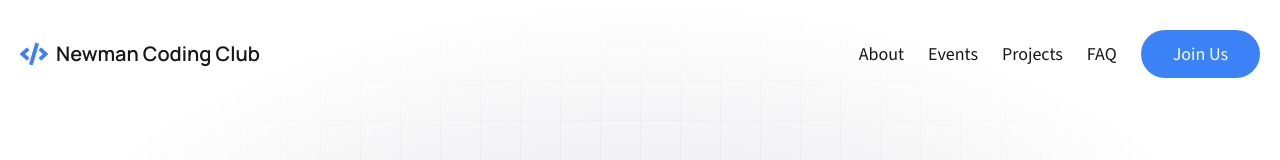
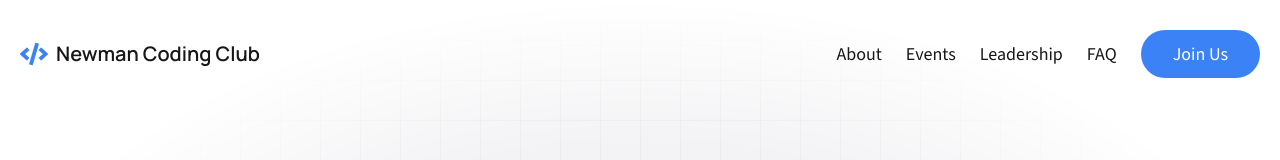
Before and after one commit to mrmorgan-i/newmancodingclub, a Next.js app: page / in a window 1280 px wide. Shown: the top 160 px of the page. Built offline with nearby package versions, Linux system fonts and the light colour scheme.

Commit message:
hiding-project-section-for-now

```diff
--- a/src/components/CTA.tsx
+++ b/src/components/CTA.tsx
@@ -103,7 +103,7 @@ const CTA: React.FC = () => {
                                         {!isValidEmail && (
                                             <p className="mt-1 text-left text-red-400 text-sm">{errorMessage}</p>
                                         )}
-                                        <p className="mt-1 text-left text-white/60 text-xs">Please use your Newman University email address</p>
+                                        <p className="mt-1 text-left text-white/60 text-xs">Help us fight bots! Please use your Newman University email address</p>
                                     </div>
                                     <div>
                                         <select
@@ -112,7 +112,8 @@ const CTA: React.FC = () => {
                                         >
                                             <option value="" className="bg-gray-800">Your Major (Optional)</option>
                                             <option value="cs" className="bg-gray-800">Computer Science</option>
-                                            <option value="it" className="bg-gray-800">Information Technology</option>
+                                            <option value="it" className="bg-gray-800">Data Analytics</option>
+                                            <option value="it" className="bg-gray-800">Other (STEM)</option>
                                             <option value="other" className="bg-gray-800">Other</option>
                                         </select>
                                     </div>
--- a/src/data/footer.ts
+++ b/src/data/footer.ts
@@ -18,8 +18,8 @@ export const footerDetails: {
             url: "#events"
         },
         {
-            text: "Projects",
-            url: "#projects"
+            text: "Leadership",
+            url: "#leadership"
         },
         {
             text: "FAQ",
--- a/src/data/menuItems.ts
+++ b/src/data/menuItems.ts
@@ -10,8 +10,8 @@ export const menuItems: IMenuItem[] = [
         url: "#events"
     },
     {
-        text: "Projects",
-        url: "#projects"
+        text: "Leadership",
+        url: "#leadership"
     },
     {
         text: "FAQ",
```
